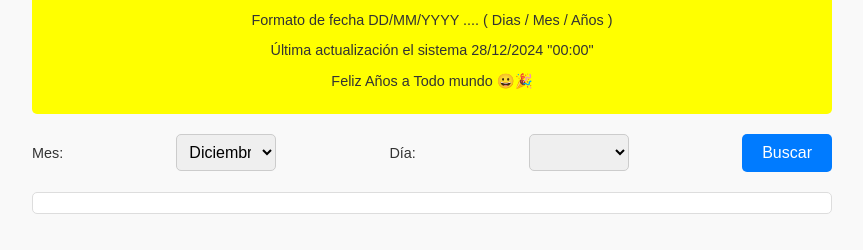
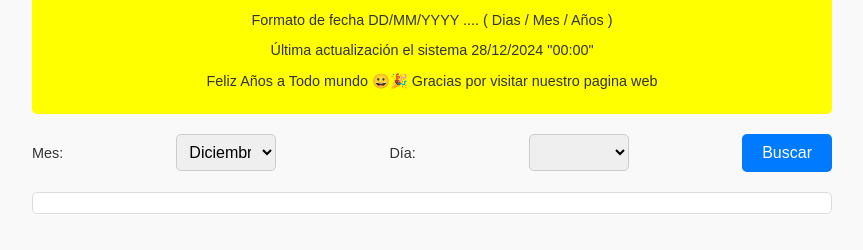
Before and after one commit to 3xazm/3xazm.github.io, a plain HTML site: page index.html in a window 1280 px wide. Shown: the part 146-396 px from the top of the page, without its empty margins (208-1071 px from the left). Drawn offline with Linux system fonts and the light colour scheme.

Commit message:
Update index.html

```diff
--- a/index.html
+++ b/index.html
@@ -42,7 +42,7 @@
             <p>Version: 1.0</p>
             <p>Formato de fecha DD/MM/YYYY  ....    ( Dias / Mes / Años ) </p>
             <p> Última actualización el sistema 28/12/2024 "00:00"</p>
-             <p>Feliz Años a Todo mundo 😀🎉 </p>
+            <p>Feliz Años a Todo mundo 😀🎉 Gracias por visitar nuestro pagina web </p>
         </div>
 
         <!-- Filters -->
```
